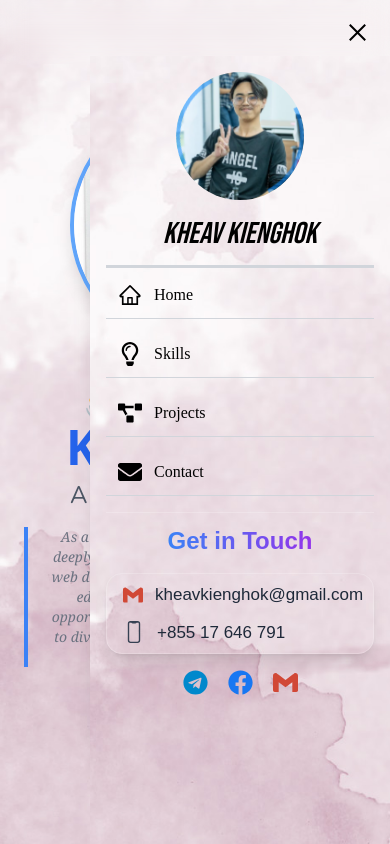
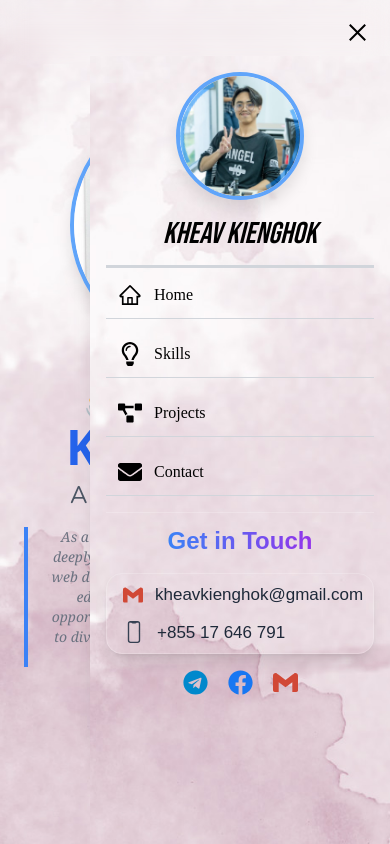
Before and after one commit to Kheav-Kienghok/Portfolio_Website, a React (Vite) app: page /#home in a window 390 px wide. Both pictures are taken after a click on the button "Toggle menu". Shown: the top 844 px of the page. Built offline with nearby package versions, Linux system fonts and the light colour scheme; a web font is replaced by a local one.

Commit message:
Fallback for NavBar

```diff
--- a/src/pages/NavBar.jsx
+++ b/src/pages/NavBar.jsx
@@ -90,30 +90,47 @@ const NavBar = () => {
             {/* User Info */}
             <div className="flex flex-col items-center gap-3 mb-2">
               {/* Container that hides overflow */}
-              <div className="relative w-32 h-32 rounded-full overflow-hidden">
+              <div className="w-32 h-32 rounded-full overflow-hidden transition relative"
+                style={{
+                  width: "128px",
+                  height: "128px",
+                  borderWidth: '4px',
+                  borderColor: '#60a5fa', // Fallback color
+                  borderStyle: 'solid',
+                  WebkitBorderRadius: '9999px', // Fallback for older iOS border-radius
+                  WebkitTransition: 'border-color 0.3s ease', // Fallback for transition
+                  WebkitBoxShadow: '0 10px 15px rgba(0, 0, 0, 0.1)', // Fallback for shadow
+                }}
+              >
                 {/* Profile Photo */}
                 <img
                   src={myPhoto}
                   alt="Kienghok"
-                  className="w-full h-full object-cover rounded-full scale-115 animate-pulse duration-[1000ms] ease-in-out transform transition-transform"
+                  className="w-full h-full object-cover rounded-full scale-100 animate-pulse duration-[1000ms] ease-in-out transform transition-transform"
                   style={{
-                    WebkitTransform: "scale(1.25)", // Fallback for iOS
+                    objectFit: 'cover', // Fallback for object-cover
+                    borderRadius: '9999px', // Ensures round image
+                    WebkitBorderRadius: '9999px', // For iOS 9 and earlier
+                    transform: "scale(1)",
+                    WebkitTransform: "scale(1)",
                     willChange: "transform",
-                    WebkitAnimation: "pulseAnimation 15000ms infinite ease-in-out", // Fallback for iOS
-                    animation: "pulseAnimation 15000ms infinite ease-in-out", // Standard CSS for modern browsers
+                    animation: "pulseAnimation 15s infinite ease-in-out",
+                    WebkitAnimation: "pulseAnimation 15s infinite ease-in-out"
                   }}
                 />
 
                 {/* Animated Ring (positioned absolutely) */}
                 <div className="absolute inset-0 border-4 border-blue-500 rounded-full animate-spin"
                   style={{
-                    border: "4px solid",
+                    position: "absolute",
+                    borderWidth: '4px',
+                    borderStyle: 'solid',
+                    borderRadius: "50%",
                     borderColor: "rgba(0,132,255,0.5) transparent rgba(0,132,255,0.5) transparent",
-                    borderRadius: "50%",
+                    transition: 'border-color 0.3s ease',
                     animation: "spin 1s linear infinite",
-                    WebkitAnimation: "spin 1s linear infinite",
+                    WebkitAnimation: "spin 1s linear infinite"
                   }}
-
                 ></div>
 
               </div>
@@ -122,6 +139,14 @@ const NavBar = () => {
               <span className="font-bebas text-[30px] italic">Kheav Kienghok</span>
 
             </div>
+
+            <style>
+              {`
+                @keyframes spin {
+                  to { transform: rotate(360deg); }
+                }
+              `}
+            </style>
 
             {/* Divider Line */}
             <div className="w-full h-[3px] bg-gray-300 mb-2"
```
